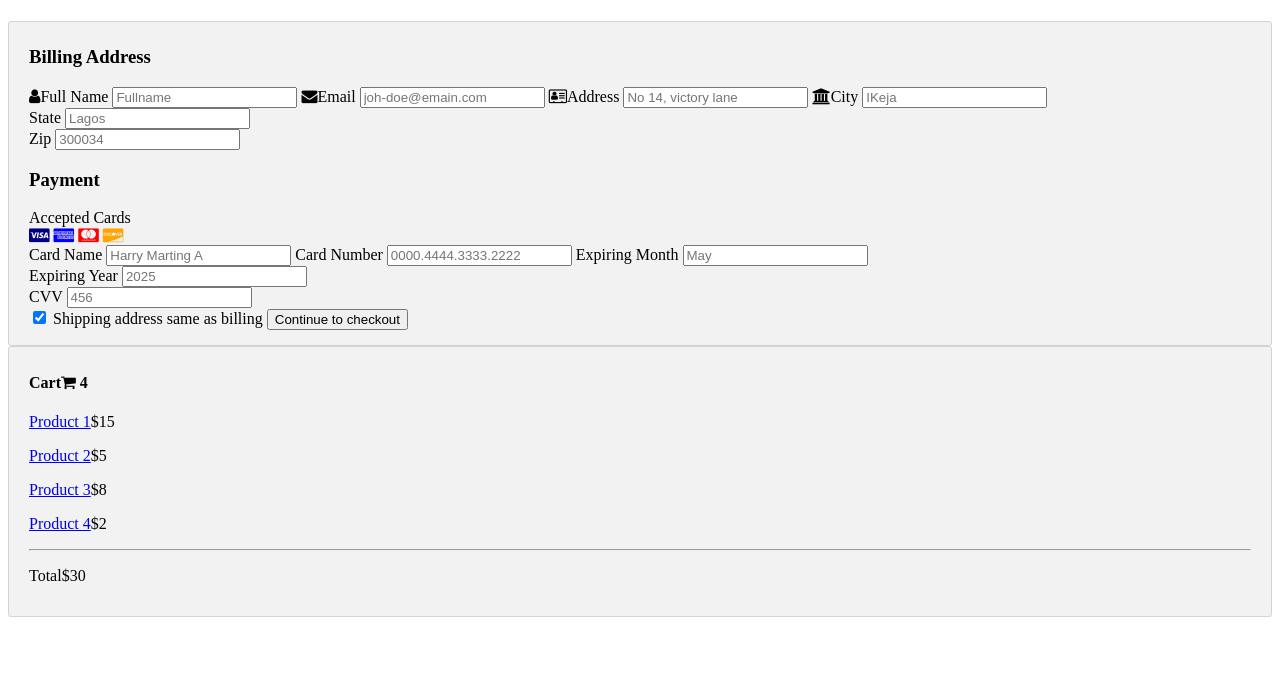
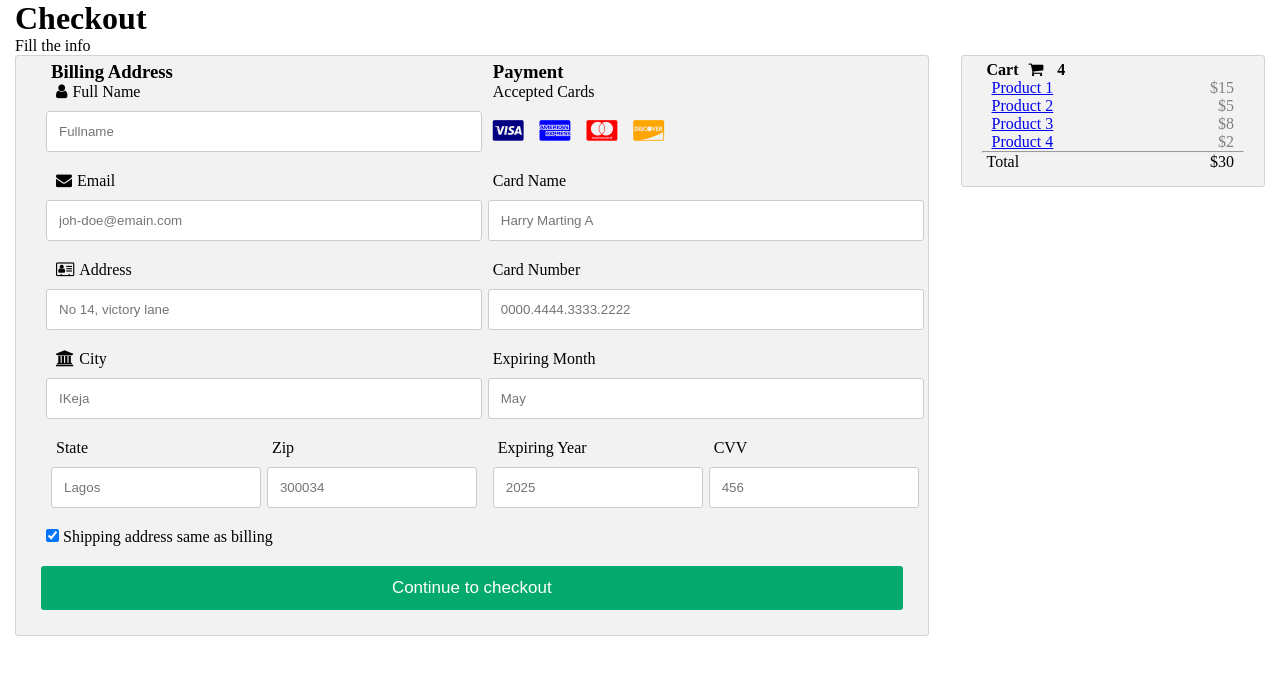
Before and after one commit to Martosky/newdesign, a plain HTML site: page checkout.html in a window 1280 px wide. Drawn offline with Linux system fonts and the light colour scheme.

Commit message:
edited for today

```diff
--- a/checkout.html
+++ b/checkout.html
@@ -8,8 +8,9 @@
     <link rel="stylesheet" href="https://cdnjs.cloudflare.com/ajax/libs/font-awesome/4.7.0/css/font-awesome.min.css">
 </head>
 <body>
-    <h1></h1>
-    <p></p>
+
+    <h1>Checkout</h1>
+    <p> Fill the info</p>
     <div class="row">
         <div class="column-75">
             <div class="container">
@@ -20,7 +21,7 @@
                             <label for="fname"><i class="fa fa-user"></i>Full Name</label>
                             <input type="text" id="fname" name="fname" placeholder="Fullname">
                             <label for="email"><i class="fa fa-envelope"></i>Email</label>
-                            <input type="email" id="emain" name="email" placeholder="joh-doe@emain.com" />
+                            <input type="text" id="emain" name="email" placeholder="joh-doe@emain.com" />
                             <label for="addr"><i class="fa fa-address-card-o"></i>Address</label>
                             <input type="text" id="addr" name="addr" placeholder="No 14, victory lane">
                             <label for="city"><i class="fa fa-institution"></i>City</label>
@@ -33,7 +34,7 @@
                                 </div>
                                 <div class="column-50">
                                     <label for="zip">Zip</label>
-                                    <input type="number" id="number" name="number" placeholder="300034" />
+                                    <input type="text" id="number" name="number" placeholder="300034" />
                                 </div>
                             </div>
                         </div>
--- a/style.css
+++ b/style.css
@@ -1,16 +1,20 @@
+*{
+    margin: 0;
+    padding: 0 5px;
+}
 .row{
+
     display: flex;
-    flex-wrap: wrap;
     margin: 0 -16px;
+
 }
 .column-25{
-    flex: 25%;
+    width: 25%;
 }
-.column-50{
-    flex: 50%;
-}
+
+
 .column-75{
-    flex: 75%;
+    width: 75%;
 }
 .column-25,
 .column-50,
@@ -23,3 +27,37 @@
     border: 1px solid lightgray;
     border-radius: 3px;
 }
+input[type=text]{
+    width: 100%;
+    margin-bottom: 20px;
+    padding: 12px;
+    border: 1px solid #ccc;
+    border-radius: 3px;
+}
+label{
+    margin-bottom: 10px;
+    display: block;
+}
+.icon-container{
+    margin-bottom: 20px;
+    padding: 7px 0;
+    font-size: 24px;
+}
+.btn {
+    background-color: #04AA6D;
+    color: white;
+    padding: 12px;
+    margin: 10px 0;
+    border: none;
+    width: 100%;
+    border-radius: 3px;
+    cursor: pointer;
+    font-size: 17px;
+  }
+  .btn:hover {
+    background-color: #45a049;
+  }
+  span.price {
+    float: right;
+    color: grey;
+  }
```
Also changed, not shown: srcipt.js (+24 -0 lines).
